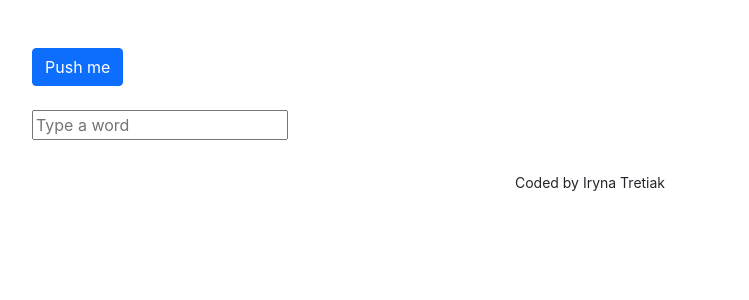
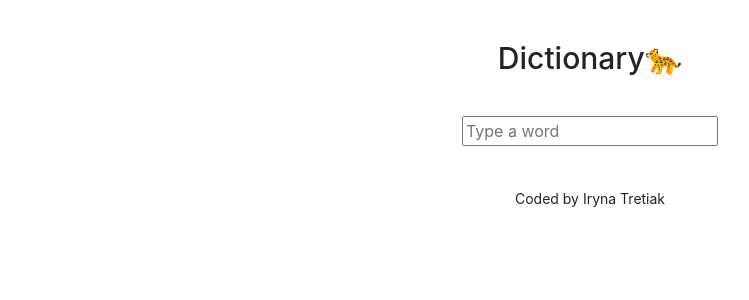
Before and after one commit to tretiaki/dictionary-project, a React (Create React App) app: page / in a window 1280 px wide. Shown: the top 300 px of the page, without its empty margins (50-799 px from the left). Built offline with nearby package versions, Linux system fonts and the light colour scheme.

Commit message:
added headline🐆

```diff
--- a/src/App.css
+++ b/src/App.css
@@ -2,3 +2,12 @@
   text-align: center;
   margin: 30px 0;
 }
+.App-header,
+main {
+  margin: 40px 0;
+  text-align: center;
+  display: block;
+}
+h1 {
+  font-size: 30px;
+}
--- a/src/App.js
+++ b/src/App.js
@@ -6,12 +6,7 @@ export default function App() {
     <div className="App">
       <div className="container">
         <header className="App-header">
-          <a
-            href="https://www.google.com/"
-            className="btn btn-primary mt-5 mb-4"
-          >
-            Push me
-          </a>
+          <h1>Dictionary🐆</h1>
         </header>
         <main>
           <Dictionary />
```
